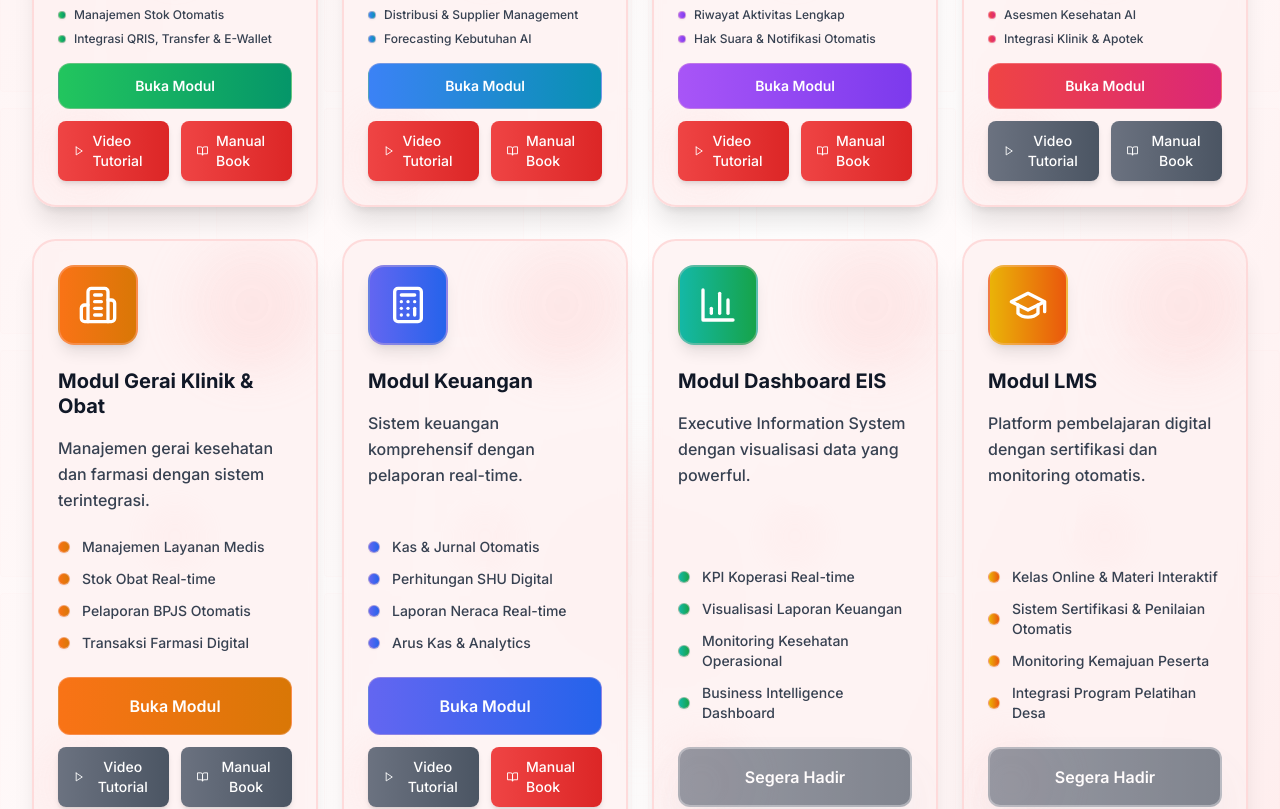
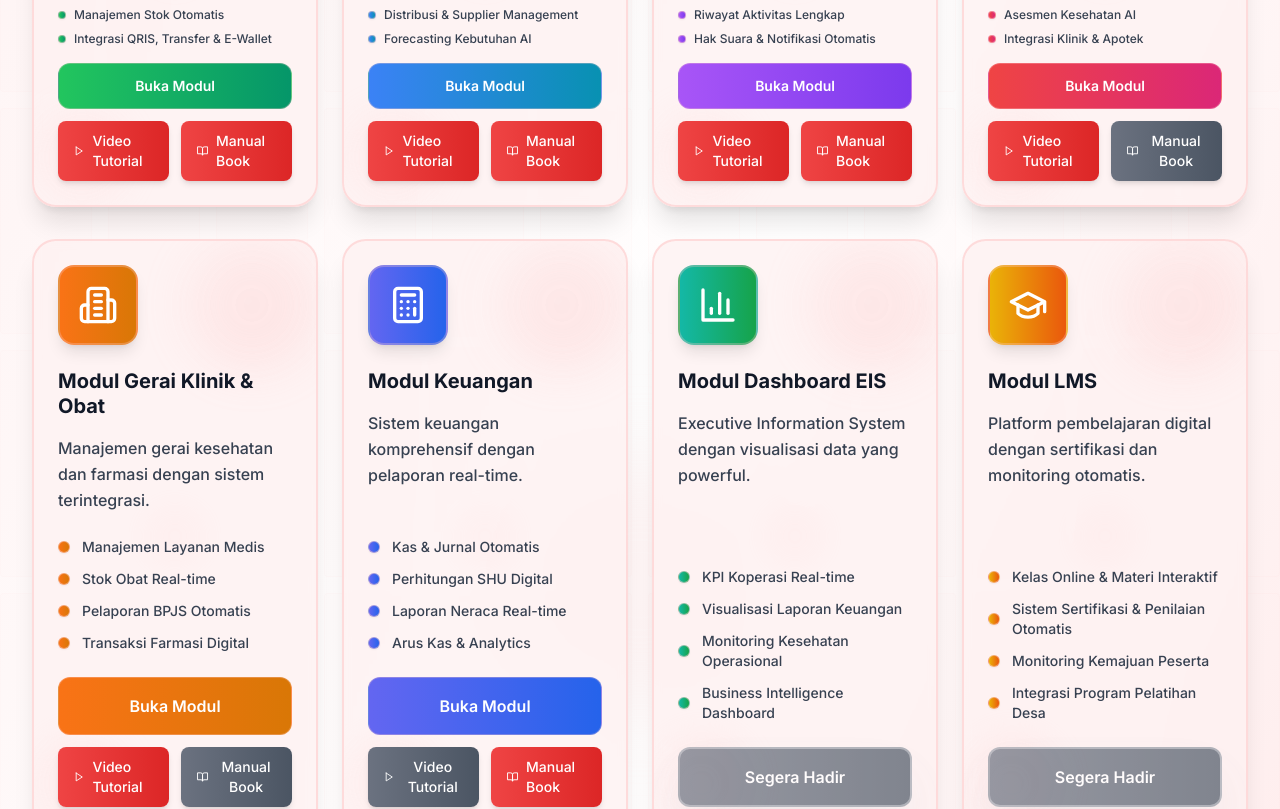
Before and after one commit to fdciabdul/kdmp.id, a Next.js app: page / in a window 1280 px wide. Shown: the part 3097-3906 px from the top of the page. Built offline with nearby package versions, Linux system fonts and the light colour scheme.

Commit message:
feat(LayananSection): update module colors and add video tutorial URLs
- Change video button colors from gray to red for Tele-Health and Clinic modules
- Add video tutorial URLs for Doctor and Clinic services

```diff
--- a/src/components/LayananSection.tsx
+++ b/src/components/LayananSection.tsx
@@ -46,11 +46,11 @@ export default function LayananSection() {
         manual: { normal: 'from-red-500 to-red-600', hover: 'hover:from-red-500 hover:to-red-600', border: 'border-red-400/30 hover:border-red-300/30' }
       },
       'Modul Tele-Health Services': {
-        video: { normal: 'from-gray-500 to-gray-600', hover: 'hover:from-gray-500 hover:to-gray-600', border: 'border-gray-400/30 hover:border-gray-300/30' },
+        video: { normal: 'from-red-500 to-red-600', hover: 'hover:from-red-500 hover:to-red-600', border: 'border-red-400/30 hover:border-red-300/30' },
         manual: { normal: 'from-gray-500 to-gray-600', hover: 'hover:from-gray-500 hover:to-gray-600', border: 'border-gray-400/30 hover:border-gray-300/30' }
       },
       'Modul Gerai Klinik & Obat': {
-        video: { normal: 'from-gray-500 to-gray-600', hover: 'hover:from-gray-500 hover:to-gray-600', border: 'border-gray-400/30 hover:border-gray-300/30' },
+        video: { normal: 'from-red-500 to-red-600', hover: 'hover:from-red-500 hover:to-red-600', border: 'border-red-400/30 hover:border-red-300/30' },
         manual: { normal: 'from-gray-500 to-gray-600', hover: 'hover:from-gray-500 hover:to-gray-600', border: 'border-gray-400/30 hover:border-gray-300/30' }
       },
       'Modul Keuangan': {
@@ -137,7 +137,8 @@ export default function LayananSection() {
       color: 'from-red-500 to-pink-600',
       bgColor: 'from-red-50 to-pink-50',
       iconBg: 'bg-gradient-to-r from-red-500 to-pink-600',
-      url: 'http://dokter.kdmp.id'
+      url: 'http://dokter.kdmp.id',
+      videoTutorialUrl: 'https://drive.google.com/file/d/1jD01k8ISB3Uljm5HelJsaMa5As1G1-1l/view?usp=drive_link'
     },
     {
       icon: Building2,
@@ -152,7 +153,8 @@ export default function LayananSection() {
       color: 'from-orange-500 to-amber-600',
       bgColor: 'from-orange-50 to-amber-50',
       iconBg: 'bg-gradient-to-r from-orange-500 to-amber-600',
-      url: 'http://mobile-klinik.kdmp.id/'
+      url: 'http://mobile-klinik.kdmp.id/',
+      videoTutorialUrl: 'https://drive.google.com/drive/folders/1TdlkUgdsAlSktS9akV_UDesnlT4rlgJO?usp=drive_link'
     },
     {
       icon: Calculator,
```
